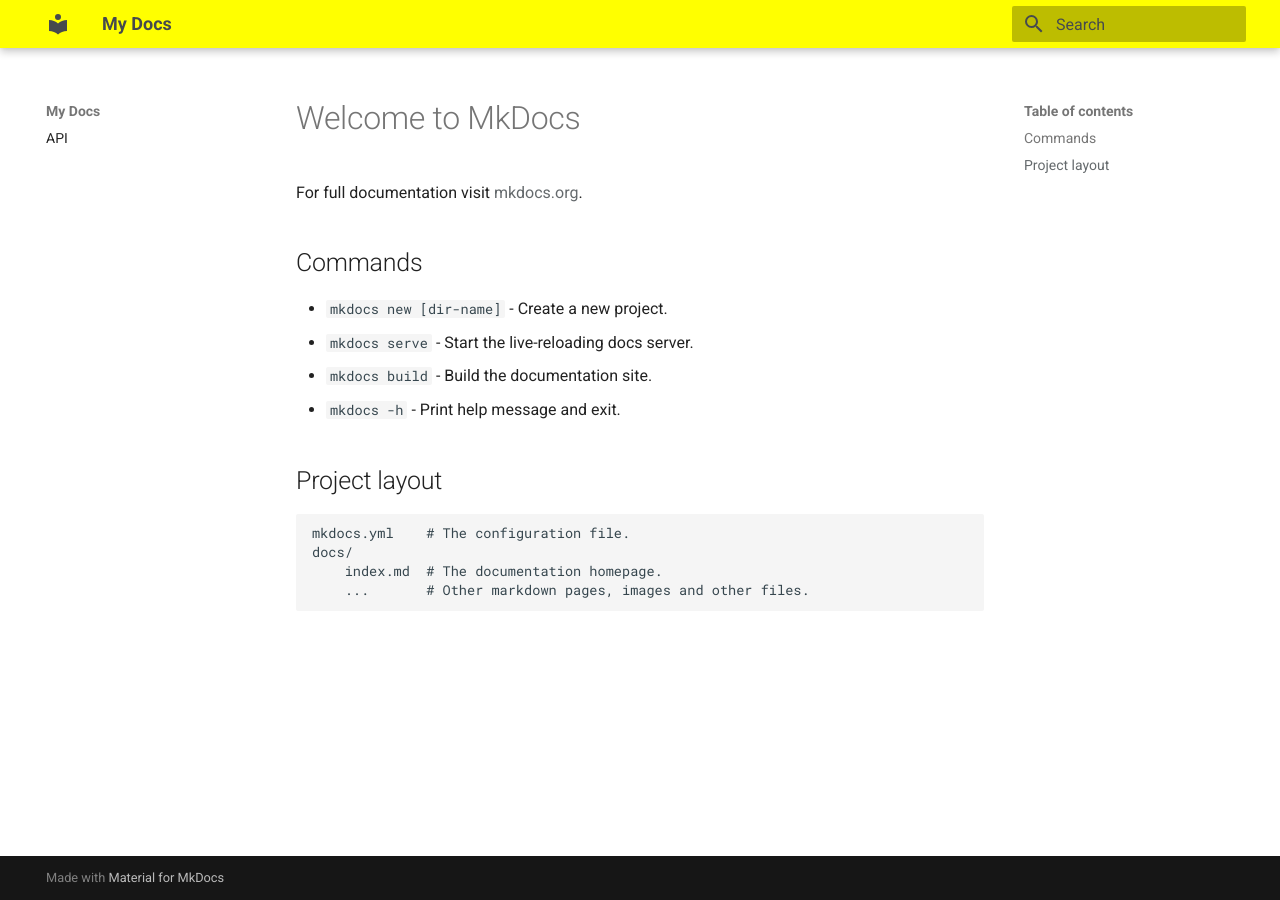
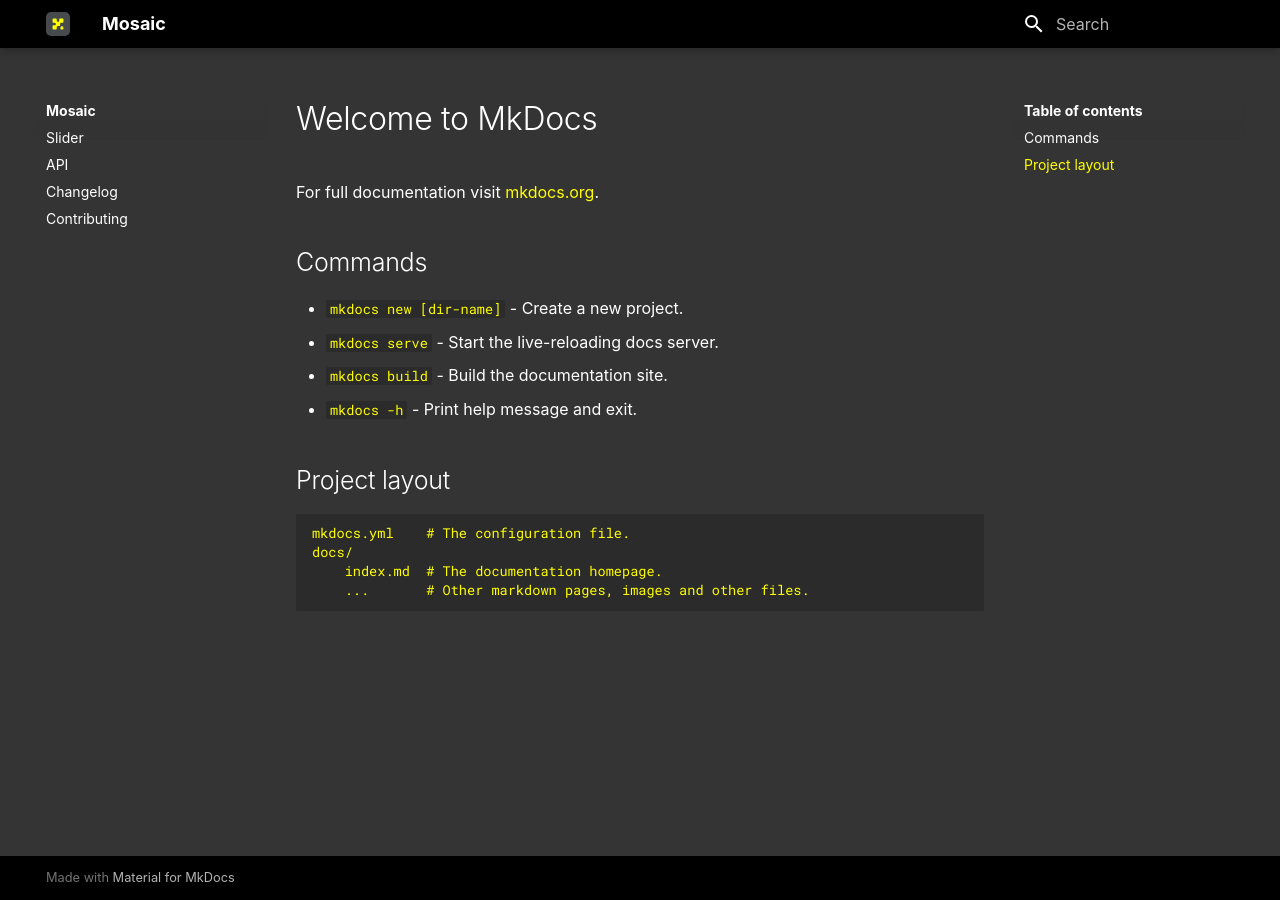
Before and after one commit to ml-opensource/android-mosaic, an MkDocs documentation site: the page built from docs/index.md, in a window 1280 px wide. Built offline with MkDocs 1.6.1 and Material for MkDocs 9.7.7, drawn with Linux system fonts in a browser that asks for light colours; some web fonts are replaced.

Commit message:
docs: Update Readme, add logos and icons and prepare structure

```diff
--- a/docs/stylesheets/extra.css
+++ b/docs/stylesheets/extra.css
@@ -1,18 +1,47 @@
 :root {
-  --md-primary-fg-color:               #FFFF00;
-  --md-primary-fg-color--light:        #464A4D;
-  --md-primary-fg-color--dark:         #464A4D;
-  --md-primary-bg-color:               #464A4D;
-  --md-primary-bg-color--light:        #464A4D;
 
-  // Accent color shades
-  --md-accent-fg-color:                #000000;
-  --md-accent-fg-color--transparent:   #464A4D;
-  --md-accent-bg-color:                #464A4D;
-  --md-accent-bg-color--light:         #464A4D;
+  /* Primary color shades - NavBar */
+ --md-primary-fg-color: black;
+ --md-primary-bg-color: white;
+
+ /* Accent color shades - Hover effects */
+ --md-accent-fg-color: yellow;
+ --md-accent-fg-color--transparent: white;
+ --md-accent-bg-color: white;
 }
 
+:root > * {
+  /* background color */
+ --md-default-bg-color: #343434;
 
-:root>* {
---md-typeset-a-color: #656A6D;
+ /* default text color */
+ --md-typeset-color: white;
+
+  /* color for links */
+ --md-typeset-a-color: yellow;
+
+
+ --md-footer-fg-color: yellow;
+ --md-footer-bg-color: black;
+
+  /* color for markdown code blocks */
+ --md-code-fg-color: yellow;
+ --md-code-bg-color: #2B2B2B;
+
+ /* color for markdown headers */
+ --md-default-fg-color--light: white;
+
+ /* color for code highlighting, works kinda like Dracula Theme */
+ --md-code-hl-number-color: #A9B7C5;
+ --md-code-hl-special-color: #A9B7C5;
+ --md-code-hl-function-color: #A9B7C5;
+ --md-code-hl-constant-color: #A9B7C5;
+ --md-code-hl-keyword-color: #CB7832;
+ --md-code-hl-string-color: #6A8759;
+ --md-code-hl-name-color: #A9B7C5;
+ --md-code-hl-operator-color: #A9B7C5;
+ --md-code-hl-punctuation-color: #A9B7C5;
+ --md-code-hl-comment-color: #6A8759;
+ --md-code-hl-generic-color: #A9B7C5;
+ --md-code-hl-variable-color: #A9B7C5;
 }
--- a/mkdocs.yml
+++ b/mkdocs.yml
@@ -1,10 +1,16 @@
-site_name: My Docs
+site_name: Mosaic
 extra_css:
   - stylesheets/extra.css
 theme:
+  logo: assets/logo.svg
+  favicon: assets/favicon.png
   name: material
+  font:
+    text: 'Monument Grotesk'
   palette:
     primary: custom
-
 nav:
+  - 'Slider': slider.md
   - 'API': api/
+  - 'Changelog': changelog.md
+  - 'Contributing': contributing.md
```
Also changed, not shown: README.md (+25 -11 lines), docs/assets/favicon.png (added), docs/assets/logo.svg (added), docs/slider.md (added), 4 other files.
